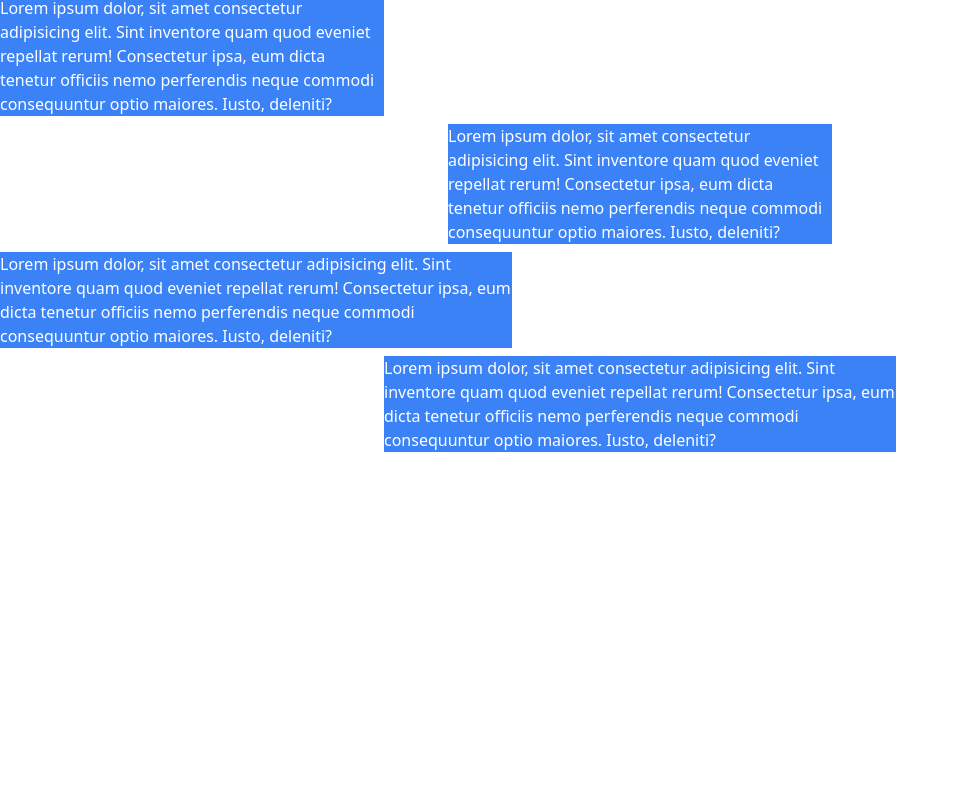
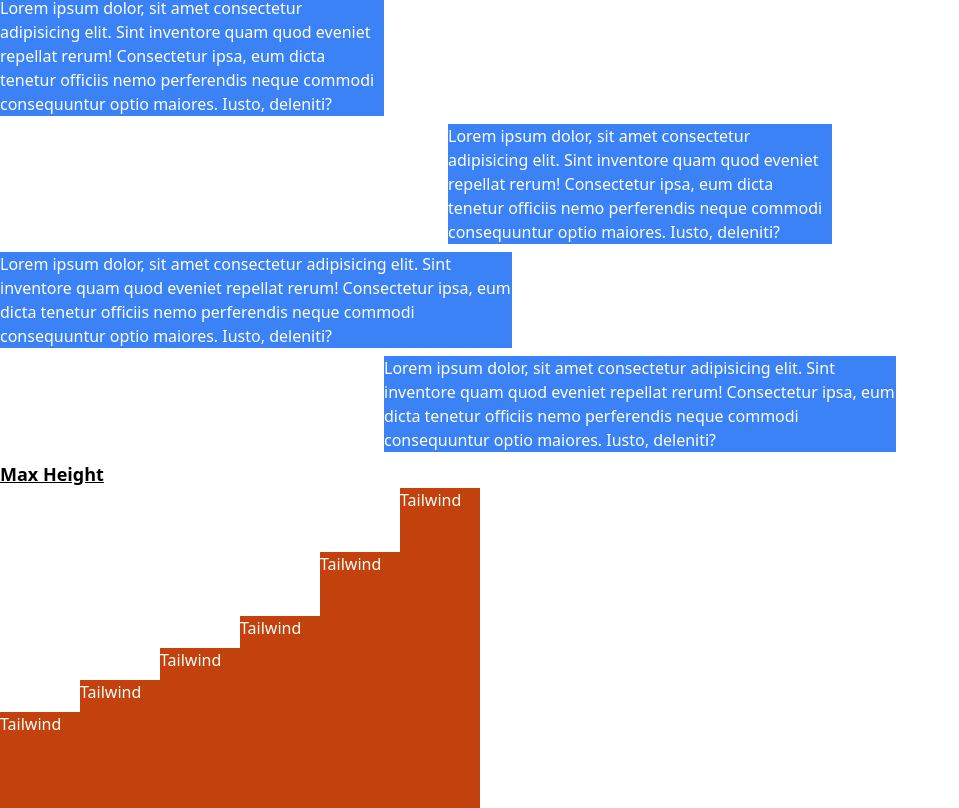
Before and after one commit to nsagias/react-tailwindcss-starter, a React (Create React App) app: page / in a window 1280 px wide. Shown: the part 602-1410 px from the top of the page, without its empty margins (0-959 px from the left). Before the commit the page ends 1062 px from the top, so only its background shows below. Built offline with nearby package versions, Linux system fonts and the light colour scheme.

Commit message:
add max heights

```diff
--- a/src/components/Sizing/Sizing.tsx
+++ b/src/components/Sizing/Sizing.tsx
@@ -32,12 +32,25 @@
       <p className="text-lg font-bold underline mt-2">Custom Width</p>
       <div className="bg-blue-500 text-white w-[300px]">"w-[300]px": {b}</div>
 
-      {/* Max width */}
+
+      {/* Max Width */}
       <p className="text-lg font-bold underline mt-2">Max Width</p>
       <div className="bg-blue-500 text-white max-w-sm my-2">Lorem ipsum dolor, sit amet consectetur adipisicing elit. Sint inventore quam quod eveniet repellat rerum! Consectetur ipsa, eum dicta tenetur officiis nemo perferendis neque commodi consequuntur optio maiores. Iusto, deleniti?</div>
       <div className="bg-blue-500 text-white max-w-sm mx-auto my-2">Lorem ipsum dolor, sit amet consectetur adipisicing elit. Sint inventore quam quod eveniet repellat rerum! Consectetur ipsa, eum dicta tenetur officiis nemo perferendis neque commodi consequuntur optio maiores. Iusto, deleniti?</div>
       <div className="bg-blue-500 text-white max-w-lg my-2">Lorem ipsum dolor, sit amet consectetur adipisicing elit. Sint inventore quam quod eveniet repellat rerum! Consectetur ipsa, eum dicta tenetur officiis nemo perferendis neque commodi consequuntur optio maiores. Iusto, deleniti?</div>
       <div className="bg-blue-500 text-white max-w-lg mx-auto my-2">Lorem ipsum dolor, sit amet consectetur adipisicing elit. Sint inventore quam quod eveniet repellat rerum! Consectetur ipsa, eum dicta tenetur officiis nemo perferendis neque commodi consequuntur optio maiores. Iusto, deleniti?</div>
+
+
+      {/* Max Height */}
+      <p className="text-lg font-bold underline mt-2">Max Height</p>
+      <div className="flex items-end">
+          <div className="bg-orange-700 text-white w-20 h-24">{b}</div>
+          <div className="bg-orange-700 text-white w-20 h-32">{b}</div>
+          <div className="bg-orange-700 text-white w-20 h-40">{b}</div>
+          <div className="bg-orange-700 text-white w-20 h-48">{b}</div>
+          <div className="bg-orange-700 text-white w-20 h-64">{b}</div>
+          <div className="bg-orange-700 text-white w-20 h-80">{b}</div>
+      </div>
     </div>
   )
 }
```
